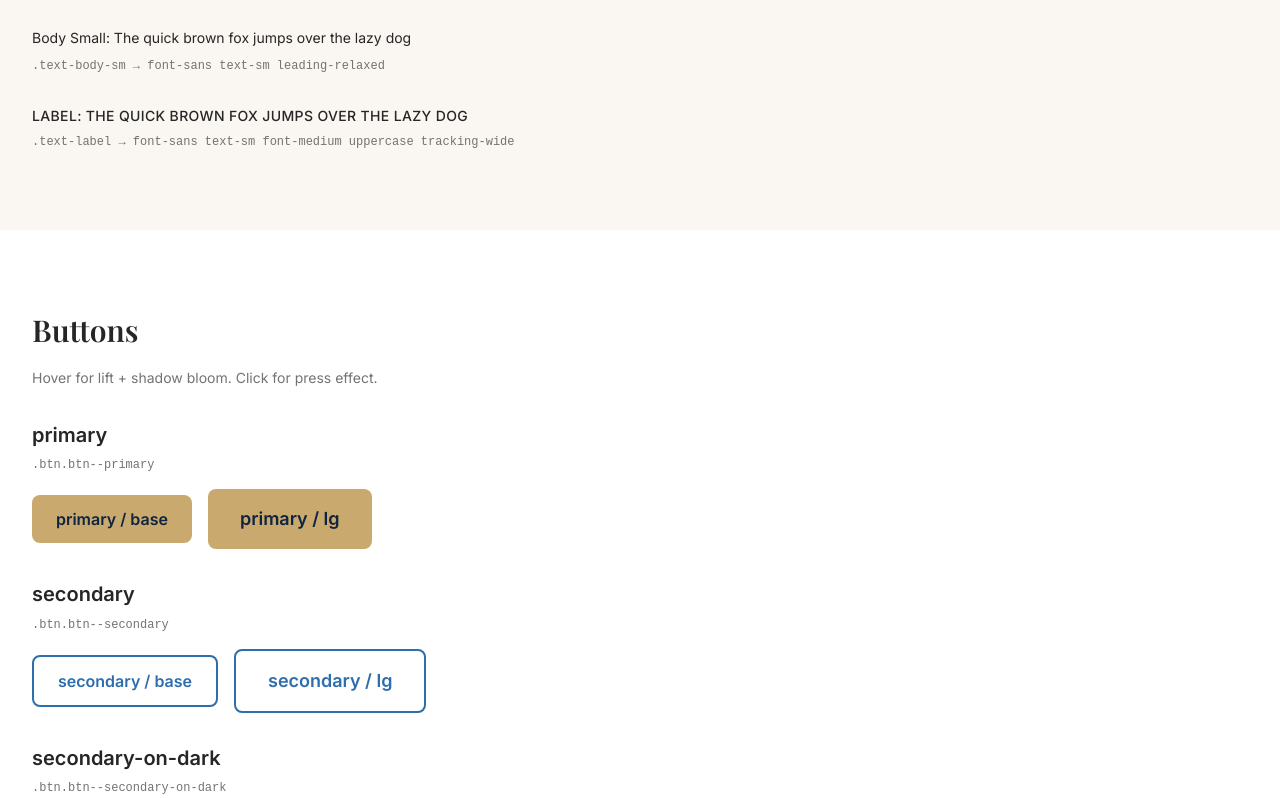
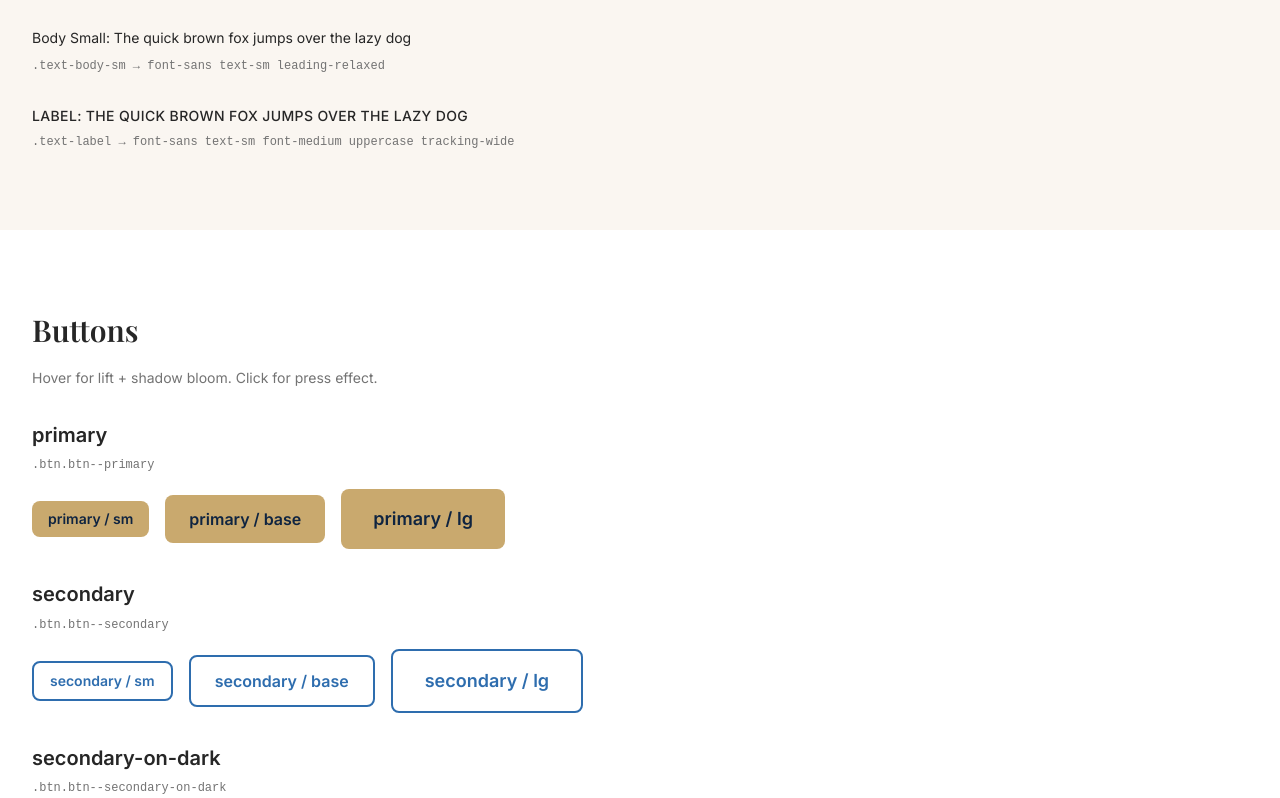
Before and after one commit to Lading-Launch/lading-launch.github.io, an Astro site: page /design-system in a window 1280 px wide. Shown: the part 2000-2798 px from the top of the page. Built offline with nearby package versions, Linux system fonts and the light colour scheme; Astro itself is replaced by a stand-in of ours.

Commit message:
Add btn--sm variant and use it in Header CTA
- New .btn--sm class: px-4 py-2 text-sm with min-h-0 override
- Button component accepts size="sm"
- Header "Book a Call" uses btn--sm for a compact nav CTA
- Design system page shows sm alongside base and lg for all variants

```diff
--- a/src/components/Button.astro
+++ b/src/components/Button.astro
@@ -2,14 +2,15 @@
 interface Props {
   variant?: 'primary' | 'secondary' | 'secondary-on-dark' | 'ghost' | 'white';
   href?: string;
-  size?: 'base' | 'lg';
+  size?: 'sm' | 'base' | 'lg';
   class?: string;
 }
 
 const { variant = 'primary', href, size = 'base', class: className } = Astro.props;
 
 const variantClass = `btn--${variant}`;
-const sizeClass = size === 'lg' ? 'btn--lg' : '';
+const sizeClasses: Record<string, string> = { sm: 'btn--sm', base: '', lg: 'btn--lg' };
+const sizeClass = sizeClasses[size] || '';
 ---
 
 {href ? (
--- a/src/components/Header.astro
+++ b/src/components/Header.astro
@@ -37,7 +37,7 @@ const currentPath = Astro.url.pathname;
             {link.label}
           </a>
         ))}
-        <Button variant="primary" href="/contact/">Book a Call</Button>
+        <Button variant="primary" size="sm" href="/contact/">Book a Call</Button>
       </nav>
 
       <!-- Mobile Menu Button -->
--- a/src/pages/design-system.astro
+++ b/src/pages/design-system.astro
@@ -60,7 +60,7 @@ const buttonVariants = [
   { variant: 'white', bem: '.btn.btn--white' },
 ] as const;
 
-const buttonSizes = ['base', 'lg'] as const;
+const buttonSizes = ['sm', 'base', 'lg'] as const;
 ---
 
 <BaseLayout
--- a/src/styles/global.css
+++ b/src/styles/global.css
@@ -311,6 +311,10 @@
 
 .btn--white:active {
   @apply shadow-[0_1px_4px_rgba(255,255,255,0.1)];
+}
+
+.btn--sm {
+  @apply px-4 py-2 text-sm min-h-0;
 }
 
 .btn--lg {
```
